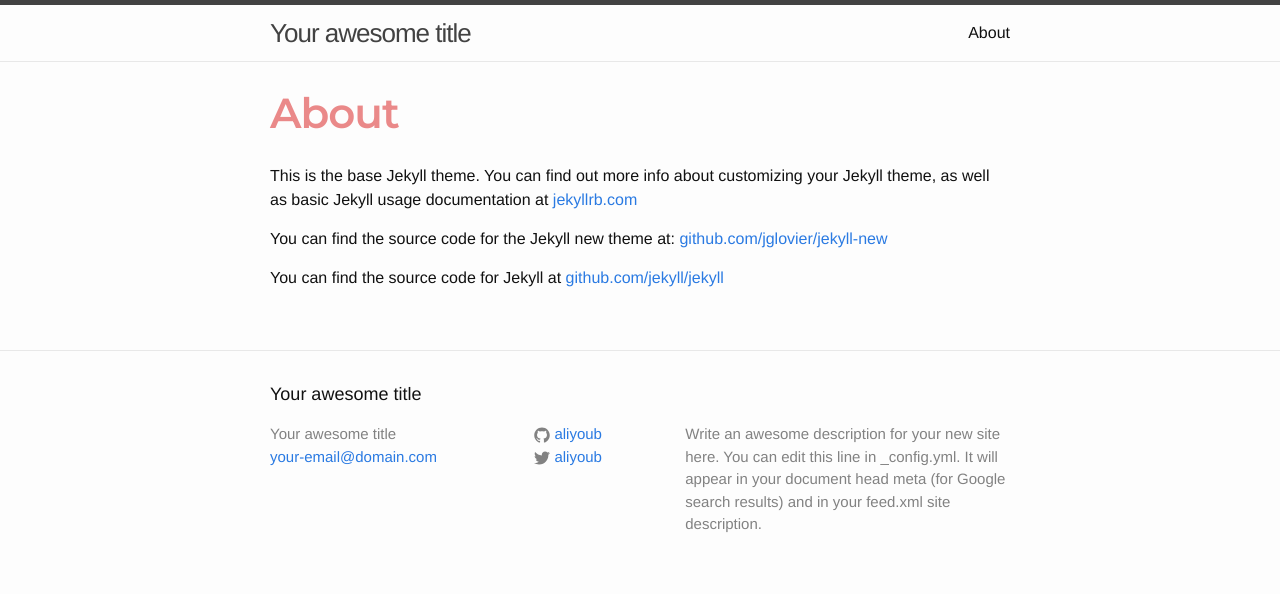
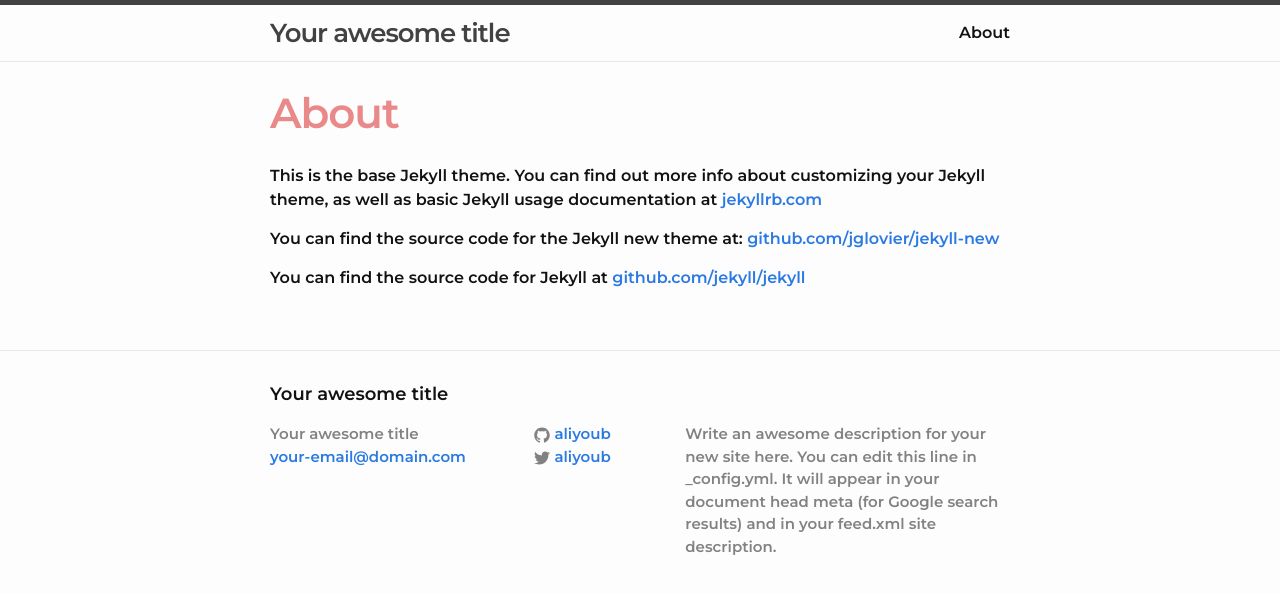
Before and after one commit to abiForSofteam/abiForSofteam.github.io, a Jekyll site: the page built from about.md, in a window 1280 px wide. Shown: the top 594 px of the page. Built offline with Jekyll 4.4.1, drawn with Linux system fonts in a browser that asks for light colours.

Commit message:
first commit

```diff
--- a/_sass/_base.scss
+++ b/_sass/_base.scss
@@ -14,7 +14,8 @@
  * Basic styling
  */
 body {
-    font-family: $base-font-family;
+    // font-family: $base-font-family;
+    font-family: 'Montserrat';
     font-size: $base-font-size;
     line-height: $base-line-height;
     font-weight: 300;
--- a/_sass/_layout.scss
+++ b/_sass/_layout.scss
@@ -206,7 +206,7 @@
     @include media-query($on-laptop) {
         font-size: 36px;
     }
-    font-family: 'Montserrat';
+
 }
 
 .post-content {
```
